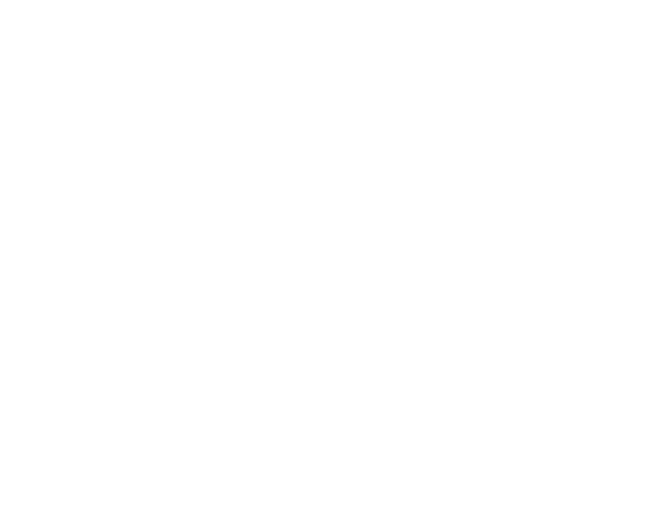
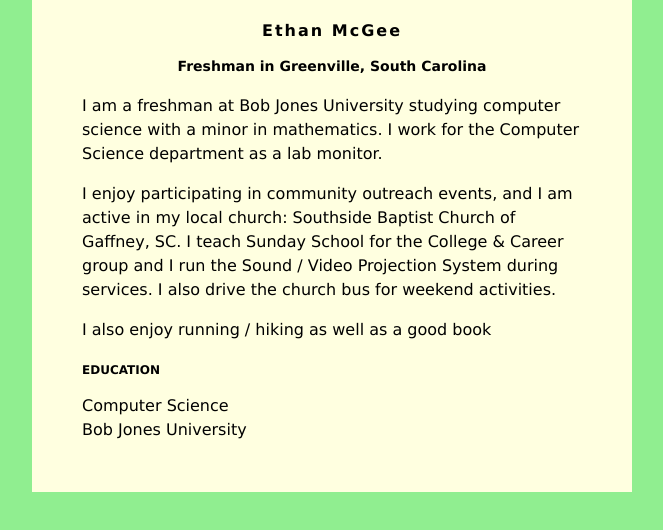
Before and after one commit to juliadeangelo/juliadeangelo.github.io, a plain HTML site: page index.html in a window 1280 px wide. Shown: the whole page, without its empty margins (308-971 px from the left). Drawn offline with Linux system fonts and the light colour scheme.

Commit message:
Update index.html

```diff
--- a/index.html
+++ b/index.html
@@ -1,9 +1,50 @@
-<html<
+<html>
 <head>
 <style>
 body {
-  backround: lightgreen;
-  font-family: Verdana;
+    background: lightgreen;
+    font-family: Verdana;
 }
 #content {
-    backround: light yellow;
+    background: lightyellow;
+    min-width: 200px;
+    max-width: 500px;
+    padding: 50px;
+    margin: auto;
+    margin-top: -50px;
+    line-height: 150%;
+}
+h1 {
+    letter-spacing: 2px;
+    font-size: 16px;
+    text-align: center;
+}
+h2 {
+    font-size: 14px;
+    text-align: center;
+}
+h3 {
+    font-size: 12px;
+}
+</style>
+</head>
+<body>
+    <div id="content">
+        <h1>Ethan McGee</h1>
+        <h2>Freshman in Greenville, South Carolina</h2>
+
+         <p>I am a freshman at Bob Jones University studying computer science with a minor in mathematics. I work for the Computer Science department as a lab monitor.</p>
+         <p>
+            I enjoy participating in community outreach events, and I am active in my local church: Southside Baptist Church of Gaffney, SC.  I teach Sunday School for the College &amp; Career group and I run the Sound / Video Projection System during services.  I also drive the church bus for weekend activities.
+         </p>
+         <p>
+            I also enjoy running / hiking as well as a good book
+         </p>
+
+        <h3>EDUCATION</h3>
+        Computer Science<br>
+        Bob Jones University
+    </div>
+
+</body>
+</html>
```
